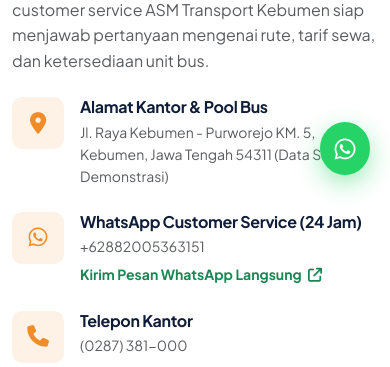
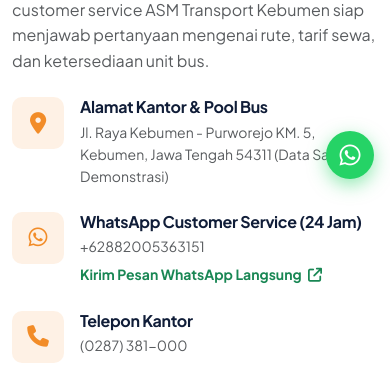
Before and after one commit to faisabdau03-alt/ASM_2.0, a Flask app: page /kontak in a window 390 px wide. Shown: the part 649-1016 px from the top of the page. Run offline with Flask 3, Linux system fonts and the light colour scheme; parts of the project's set-up code (start-up, migrations or seed data) failed here and were passed over.

Commit message:
style(whatsapp): set z-index 1040, reposition floating button to corner (bottom/right: 16px), and add form bottom clearance

```diff
--- a/app/static/css/style.css
+++ b/app/static/css/style.css
@@ -736,6 +736,10 @@ img {
 /* ===================================================================
    FORMS & INPUTS
    =================================================================== */
+.booking-form-section, .contact-form-section {
+    padding-bottom: 6rem;
+}
+
 .asm-form-card {
     background: #ffffff;
     border-radius: 16px;
@@ -770,32 +774,32 @@ img {
    =================================================================== */
 .floating-whatsapp {
     position: fixed;
-    bottom: 28px;
-    right: 28px;
-    z-index: 1000;
-    display: flex;
+    bottom: 16px;
+    right: 16px;
+    z-index: 1040;
+    display: inline-flex;
     align-items: center;
-    gap: 0.65rem;
+    gap: 0.6rem;
     background-color: #25D366;
     color: #ffffff;
-    padding: 0.75rem 1.25rem 0.75rem 1rem;
+    padding: 0.65rem 1.15rem 0.65rem 0.95rem;
     border-radius: 9999px;
-    box-shadow: 0 8px 24px rgba(37, 211, 102, 0.45);
+    box-shadow: 0 6px 20px rgba(37, 211, 102, 0.45);
     transition: var(--asm-transition);
     text-decoration: none;
     font-weight: 700;
-    font-size: 0.9rem;
+    font-size: 0.875rem;
 }
 
 .floating-whatsapp i {
-    font-size: 1.5rem;
+    font-size: 1.4rem;
 }
 
 .floating-whatsapp:hover {
     background-color: #1EBE5D;
     color: #ffffff;
-    transform: scale(1.05) translateY(-3px);
-    box-shadow: 0 12px 30px rgba(37, 211, 102, 0.6);
+    transform: scale(1.04) translateY(-2px);
+    box-shadow: 0 10px 25px rgba(37, 211, 102, 0.55);
 }
 
 /* ===================================================================
@@ -948,9 +952,18 @@ img {
         display: none;
     }
     .floating-whatsapp {
-        padding: 0.9rem;
+        bottom: 16px;
+        right: 16px;
+        width: 48px;
+        height: 48px;
+        padding: 0;
+        display: flex;
+        align-items: center;
+        justify-content: center;
         border-radius: 50%;
-        bottom: 20px;
-        right: 20px;
+        box-shadow: 0 6px 18px rgba(37, 211, 102, 0.5);
+    }
+    .floating-whatsapp i {
+        font-size: 1.5rem;
     }
 }
--- a/app/templates/pages/booking.html
+++ b/app/templates/pages/booking.html
@@ -19,7 +19,7 @@
 </section>
 
 <!-- BOOKING FORM SECTION -->
-<section class="section-padding">
+<section class="section-padding booking-form-section">
     <div class="container">
         <div class="row g-5">
             <!-- Left: Main Form -->
--- a/app/templates/pages/contact.html
+++ b/app/templates/pages/contact.html
@@ -19,7 +19,7 @@
 </section>
 
 <!-- CONTACT CONTENT -->
-<section class="section-padding">
+<section class="section-padding contact-form-section">
     <div class="container">
         <div class="row g-5">
             <!-- Left: Contact Details -->
```
